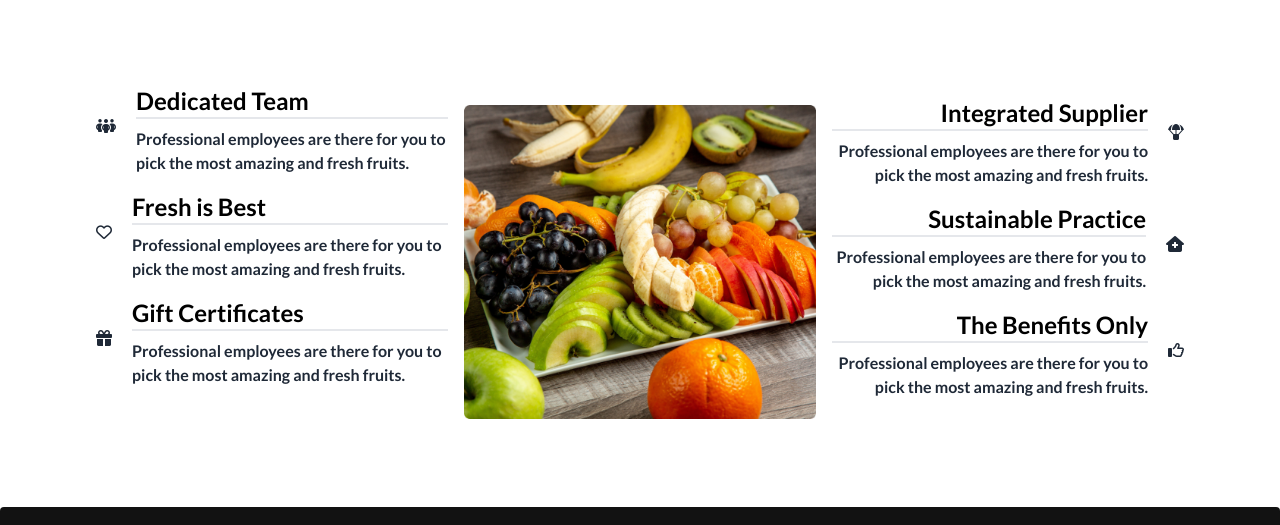
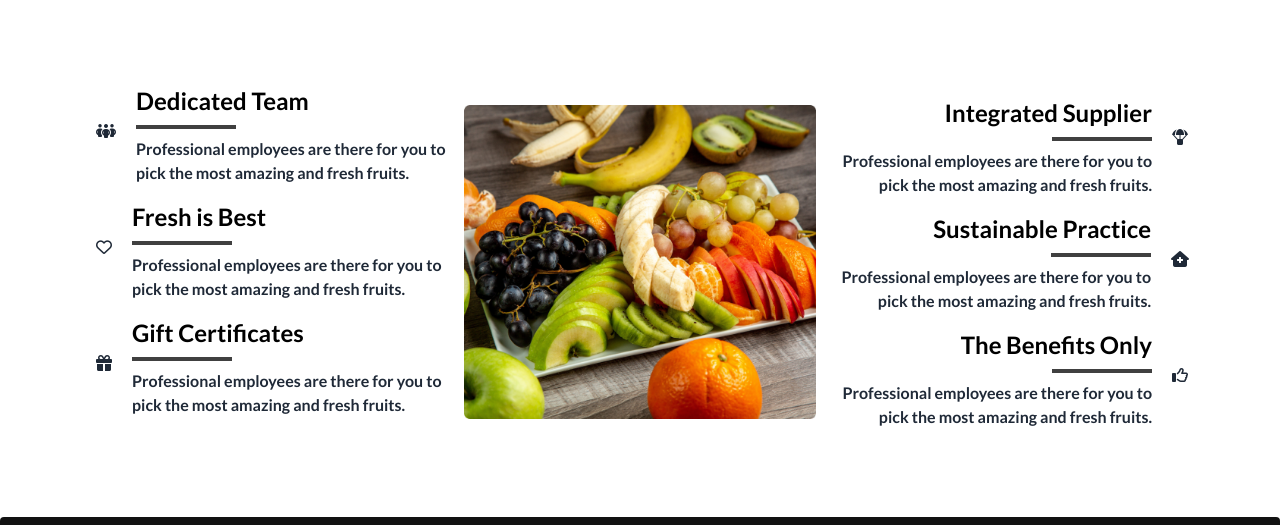
Before and after one commit to SintoDas/Aassignment-B8A3-food-brust, a plain HTML site: page index.html in a window 1280 px wide. Shown: the part 2753-3278 px from the top of the page. Drawn offline with nearby package versions, Linux system fonts and the light colour scheme.

Commit message:
set properly contribution section

```diff
--- a/index.html
+++ b/index.html
@@ -900,14 +900,12 @@
         <div class="grid grid-cols-1 lg:grid-cols-3 mt-20 gap-4">
           <div class="order-2 lg:order-1 space-y-2">
             <div
-              class="flex flex-col md:flex-row lg:flex-row items-center gap-5 space-y-2"
+              class="flex flex-col md:flex-row lg:flex-row justify-center items-center gap-5 space-y-2"
             >
               <i class="fa-solid fa-people-group rounded-s-full"></i>
               <div class="space-y-2 mt-5">
-                <h3 class="text-black text-2xl font-bold border-b-2">
-                  Dedicated Team
-                </h3>
-
+                <h3 class="text-black text-2xl font-bold">Dedicated Team</h3>
+                <div class="border-2 border-[#121212CD] w-[100px]"></div>
                 <p>
                   Professional employees are there for you to pick the most
                   amazing and fresh fruits.
@@ -915,13 +913,12 @@
               </div>
             </div>
             <div
-              class="flex items-center flex-col md:flex-row lg:flex-row gap-5 space-y-2"
+              class="flex items-center justify-center flex-col md:flex-row lg:flex-row gap-5 space-y-2"
             >
               <i class="fa-regular fa-heart"></i>
               <div class="space-y-2 mt-5">
-                <h3 class="text-black text-2xl font-bold border-b-2">
-                  Fresh is Best
-                </h3>
+                <h3 class="text-black text-2xl font-bold">Fresh is Best</h3>
+                <div class="border-2 border-[#121212CD] w-[100px]"></div>
                 <p>
                   Professional employees are there for you to pick the most
                   amazing and fresh fruits.
@@ -929,13 +926,12 @@
               </div>
             </div>
             <div
-              class="flex flex-col md:flex-row lg:flex-row items-center gap-5 space-y-2"
+              class="flex flex-col md:flex-row lg:flex-row justify-center items-center gap-5 space-y-2"
             >
               <i class="fa-solid fa-gift"></i>
               <div class="space-y-2 mt-5">
-                <h3 class="text-black text-2xl font-bold border-b-2">
-                  Gift Certificates
-                </h3>
+                <h3 class="text-black text-2xl font-bold">Gift Certificates</h3>
+                <div class="border-2 border-[#121212CD] w-[100px]"></div>
                 <p>
                   Professional employees are there for you to pick the most
                   amazing and fresh fruits.
@@ -948,13 +944,16 @@
           </div>
           <div class="order-3 lg:order-3 space-y-2">
             <div
-              class="flex items-center gap-5 flex-col md:flex-row lg:flex-row-reverse"
+              class="flex items-center justify-center gap-5 flex-col md:flex-row lg:flex-row-reverse"
             >
               <i class="fa-solid fa-parachute-box"></i>
               <div class="space-y-2 mt-5 text-start lg:text-end">
-                <h3 class="text-black text-2xl font-bold border-b-2">
+                <h3 class="text-black text-2xl font-bold">
                   Integrated Supplier
                 </h3>
+                <div
+                  class="lg:ml-56 border-2 border-[#121212CD] w-[100px]"
+                ></div>
                 <p>
                   Professional employees are there for you to pick the most
                   amazing and fresh fruits.
@@ -962,13 +961,16 @@
               </div>
             </div>
             <div
-              class="flex items-center gap-5 flex-col md:flex-row lg:flex-row-reverse space-y-2"
+              class="flex items-center justify-center gap-5 flex-col md:flex-row lg:flex-row-reverse space-y-2"
             >
               <i class="fa-solid fa-house-medical"></i>
               <div class="space-y-2 mt-5 text-start lg:text-end">
-                <h3 class="text-black text-2xl font-bold border-b-2">
+                <h3 class="text-black text-2xl font-bold">
                   Sustainable Practice
                 </h3>
+                <div
+                  class="lg:ml-56 border-2 border-[#121212CD] w-[100px]"
+                ></div>
                 <p>
                   Professional employees are there for you to pick the most
                   amazing and fresh fruits.
@@ -976,14 +978,14 @@
               </div>
             </div>
             <div
-              class="flex items-center gap-5 flex-col md:flex-row lg:flex-row-reverse space-y-2"
+              class="flex items-center justify-center gap-5 flex-col md:flex-row lg:flex-row-reverse space-y-2"
             >
               <i class="fa-regular fa-thumbs-up"></i>
               <div class="space-y-2 mt-5 text-start lg:text-end">
-                <h3 class="text-black text-2xl font-bold border-b-2">
-                  The Benefits Only
-                </h3>
-
+                <h3 class="text-black text-2xl font-bold">The Benefits Only</h3>
+                <div
+                  class="lg:ml-56 border-2 border-[#121212CD] w-[100px]"
+                ></div>
                 <p>
                   Professional employees are there for you to pick the most
                   amazing and fresh fruits.
```
